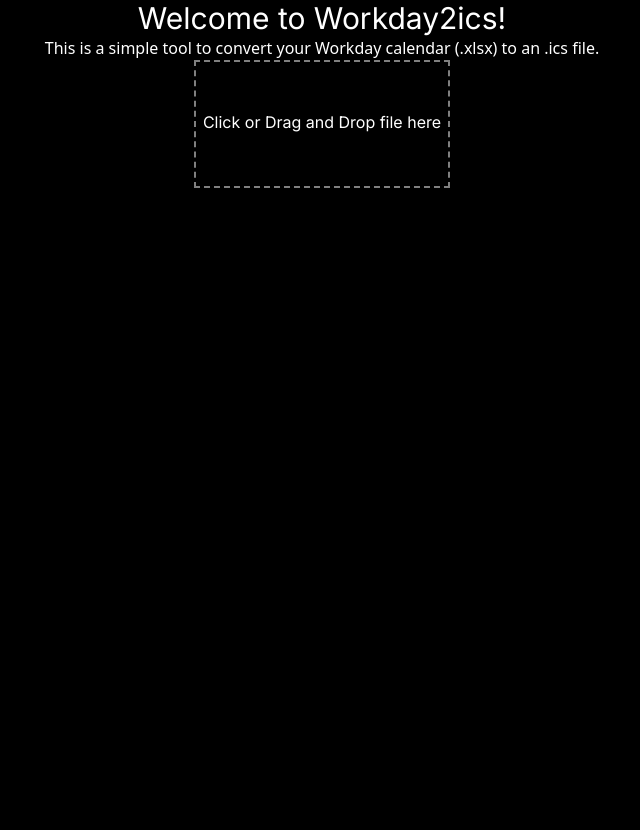
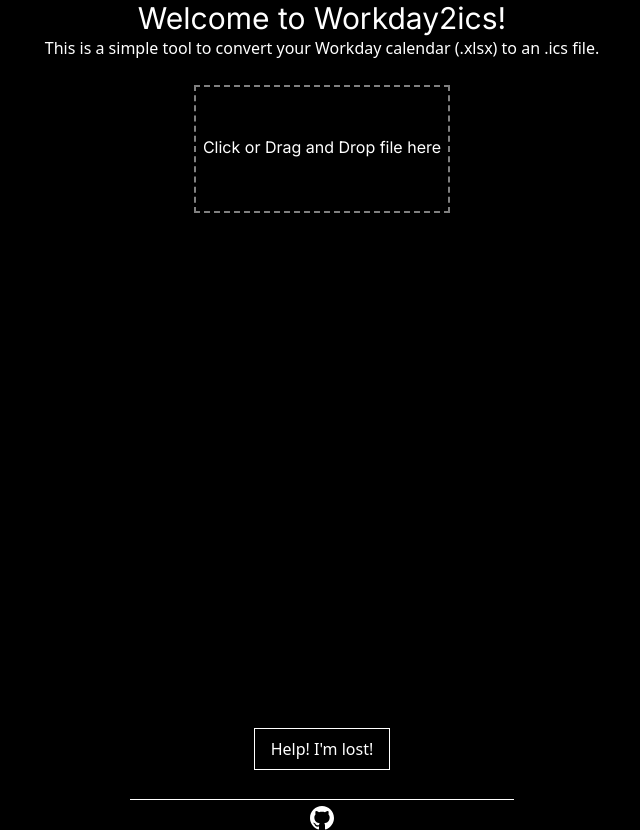
Before and after one commit to Its-pedram/workday2ics, a SvelteKit app: page / in a window 1280 px wide. Shown: the whole page, without its empty margins (318-958 px from the left). Before the commit the page ends 800 px from the top, so only its background shows below. Built offline with nearby package versions, Linux system fonts and the light colour scheme.

Commit message:
made the website nicer?

```diff
--- a/src/routes/+page.svelte
+++ b/src/routes/+page.svelte
@@ -1,11 +1,17 @@
 <script lang="ts">
 	import DropZone from './Components/DropZone.svelte';
+	import Modal from './Components/HelpBtn.svelte';
 	import { WorkdayCal } from '$lib/parsing_utils';
 	import { generateCalendarFile } from '$lib/ics_utils';
+	import Footer from './Components/Footer.svelte';
+	import HelpBtn from './Components/HelpBtn.svelte';
 
 	async function handleFileSelected(event: Event) {
 		let calendarXlsx: File = (event as CustomEvent).detail;
-		if (!calendarXlsx || calendarXlsx.type !== 'application/vnd.openxmlformats-officedocument.spreadsheetml.sheet') {
+		if (
+			!calendarXlsx ||
+			calendarXlsx.type !== 'application/vnd.openxmlformats-officedocument.spreadsheetml.sheet'
+		) {
 			alert('Please upload a valid .xlsx file');
 			return;
 		}
@@ -13,7 +19,6 @@
 		let courses = await WorkdayCal.parseWorkdayCal(calendarXlsx);
 		generateCalendarFile(courses);
 	}
-
 </script>
 
 <div class="text-center">
@@ -24,7 +29,16 @@
 	</p>
 </div>
 
-<DropZone on:fileSelected={handleFileSelected} />
+<div class="dropzone">
+	<DropZone on:fileSelected={handleFileSelected} />
+</div>
+
+<div class="help-footer-container">
+	<div class="help-button">
+		<HelpBtn />
+	</div>
+	<Footer />
+</div>
 
 <style lang="postcss">
 	:global(html) {
@@ -34,4 +48,21 @@
 	.font-inter {
 		font-family: Inter, sans-serif;
 	}
+
+	.help-footer-container {
+		display: flex;
+		flex-direction: column;
+		align-items: center;
+		justify-content: flex-end;
+		height: 10vh;
+	}
+
+	.help-button {
+		position: absolute;
+		bottom: 30px;
+	}
+
+	.dropzone {
+		margin-top: 25px;
+	}
 </style>
--- /dev/null
+++ b/src/routes/Components/Footer.svelte
@@ -0,0 +1,30 @@
+<div class="line"></div>
+
+<div class="icon">
+	<a href="https://github.com/Its-pedram/workday2ics">
+		<svg xmlns="http://www.w3.org/2000/svg" width="24" height="24" viewBox="0 0 24 24" fill="white"
+			><path
+				d="M12 0c-6.626 0-12 5.373-12 12 0 5.302 3.438 9.8 8.207 11.387.599.111.793-.261.793-.577v-2.234c-3.338.726-4.033-1.416-4.033-1.416-.546-1.387-1.333-1.756-1.333-1.756-1.089-.745.083-.729.083-.729 1.205.084 1.839 1.237 1.839 1.237 1.07 1.834 2.807 1.304 3.492.997.107-.775.418-1.305.762-1.604-2.665-.305-5.467-1.334-5.467-5.931 0-1.311.469-2.381 1.236-3.221-.124-.303-.535-1.524.117-3.176 0 0 1.008-.322 3.301 1.23.957-.266 1.983-.399 3.003-.404 1.02.005 2.047.138 3.006.404 2.291-1.552 3.297-1.23 3.297-1.23.653 1.653.242 2.874.118 3.176.77.84 1.235 1.911 1.235 3.221 0 4.609-2.807 5.624-5.479 5.921.43.372.823 1.102.823 2.222v3.293c0 .319.192.694.801.576 4.765-1.589 8.199-6.086 8.199-11.386 0-6.627-5.373-12-12-12z"
+			/></svg
+		>
+	</a>
+</div>
+
+<style>
+	.line {
+		width: 30%; /* Adjust this to reduce the length of the line */
+		height: 1px;
+		background: white;
+		position: absolute;
+		bottom: 0;
+		left: 50%;
+		transform: translateX(-50%);
+	}
+
+	.icon {
+		position: absolute;
+		bottom: -30px; /* Adjust this to move the icon up or down */
+		left: 50%;
+		transform: translateX(-50%);
+	}
+</style>
--- /dev/null
+++ b/src/routes/Components/HelpBtn.svelte
@@ -0,0 +1,55 @@
+<script>
+	export let showModal = false;
+    let buttonText = 'Help! I\'m lost!';
+
+	function toggleModal() {
+		showModal = !showModal;
+        buttonText = showModal ? 'Go Back' : 'Help! I\'m lost!';
+	}
+</script>
+
+<button class="button" on:click={toggleModal}>{buttonText}</button>
+
+{#if showModal}
+	<div class="modal">
+		<p>❓ How do I find a spreadsheet version of my schedule?</p>
+		<p>
+			➡️ 1. Go to Workday, and click on the "Academics" app.
+            2. Click on the "Registration & Courses" tab, then select "View My Saved Schedules" on the right. <br>
+            3. Select the schedule you want to export, then click on the "Export to Excel" button (it looks like a small notebook with a 'X' on it). <br>
+            Note: There are two of those buttons on that page, pick the one closest to your schedule: <br>
+		</p>
+        <div class="image-container">
+            <img src="/img/workday-export.png" alt="Workday export"> <br>
+        </div>
+	</div>
+{/if}
+
+<style>
+	.button {
+		color: white;
+		border: 1px solid white;
+		padding: 8px 16px;
+		background-color: transparent;
+		cursor: pointer;
+	}
+
+	.modal {
+		border: 1px solid white;
+        padding: 16px;
+	}
+
+    .modal img {
+        width: 50%;
+    }
+
+    .image-container {
+        display: flex;
+        justify-content: center;
+        margin-top: 16px;
+    }
+
+	* {
+		color: white;
+	}
+</style>
```
Also changed, not shown: static/img/workday-export.png (added).
